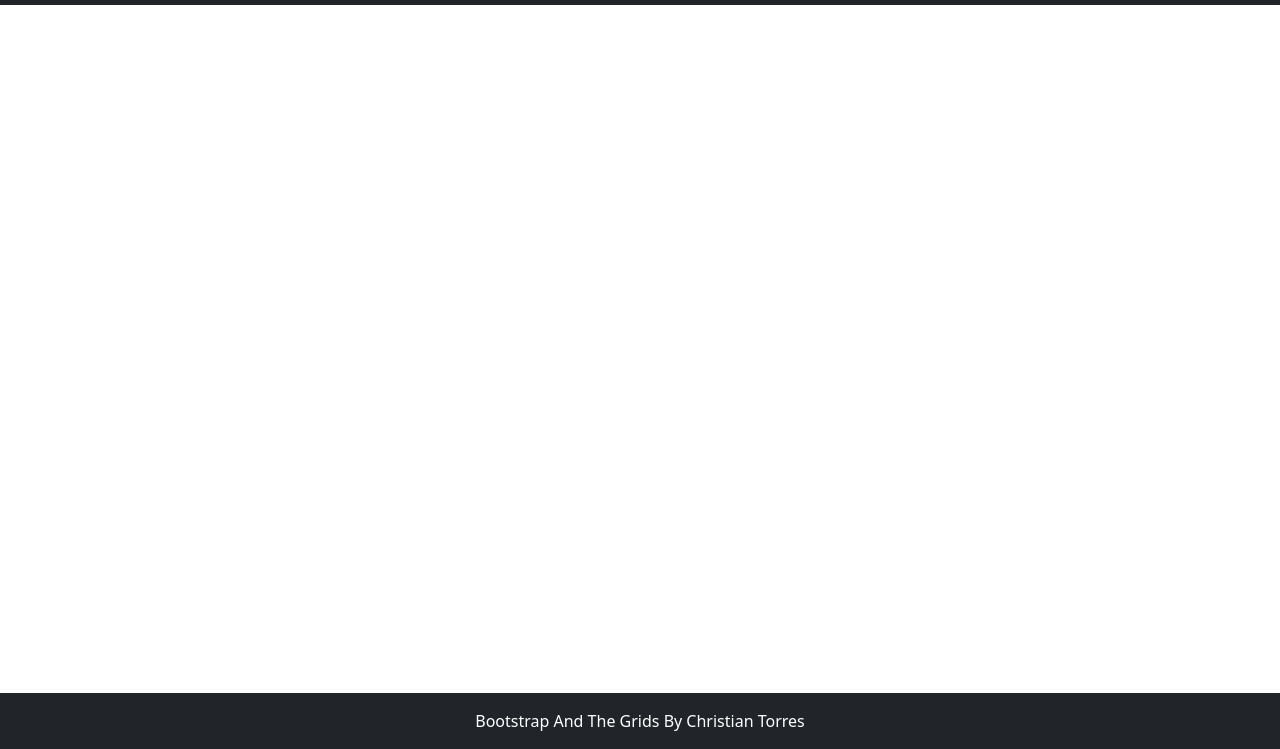
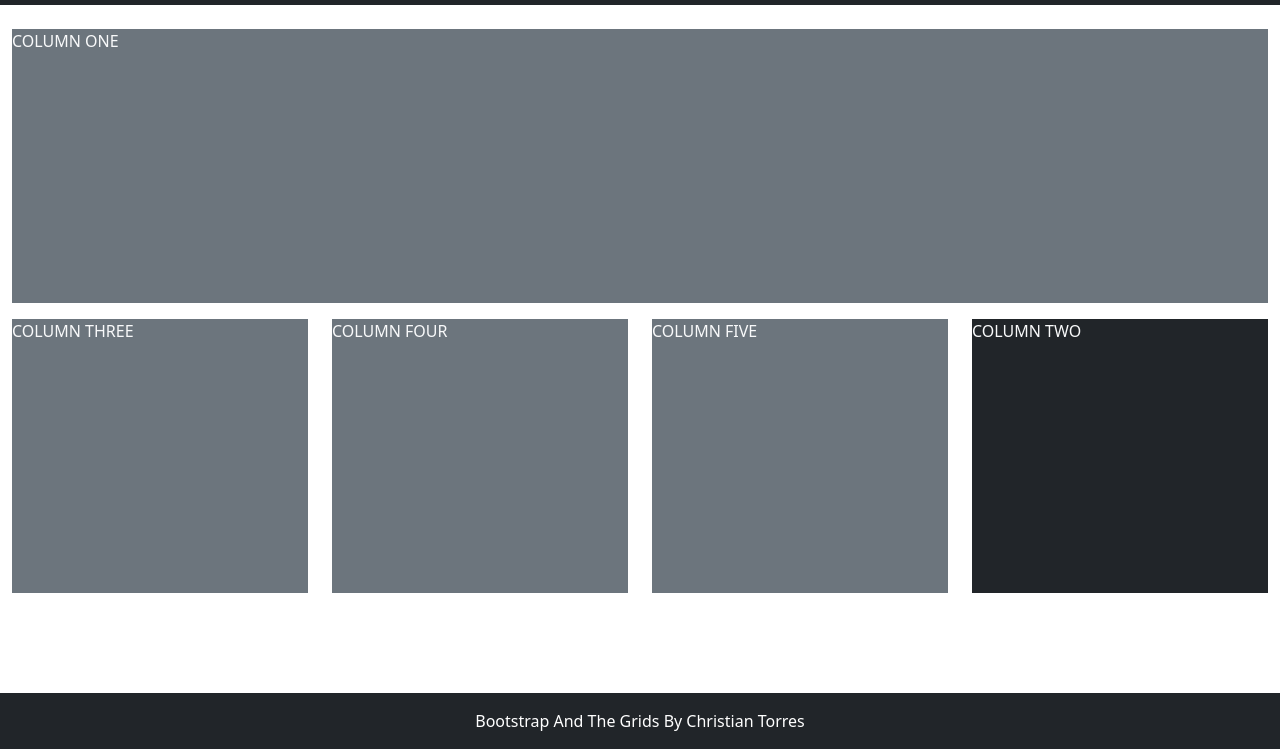
Before and after one commit to ctorres0312/BootstrapAndTheGrids, a plain HTML site: page Grid9.html in a window 1280 px wide. Shown: the part 51-800 px from the top of the page. Drawn offline with nearby package versions, Linux system fonts and the light colour scheme.

Commit message:
Grid 7 thru 9

```diff
--- a/Grid9.html
+++ b/Grid9.html
@@ -61,12 +61,39 @@
     </div>
 </nav>
 
-    <main class="flex-shrink-0">
-       <div class="container">
-
+<main class="flex-shrink-0">
+    <div class="container-fluid h-100 minHeight">
+        <div class="row h-100 gy-3 row-cols-1 row-cols-md-2">
+            <div class="col col-md-12">
+                <div class="bg-secondary text-light h-100">
+                    COLUMN ONE
+                </div>
+            </div>
+            <div class="col-6 col-md-3 order-last">
+                <div class="bg-dark text-light h-100">
+                    COLUMN TWO
+                </div>
+            </div>
+            <div class="col-6 col-md-3">
+                <div class="bg-secondary text-light h-100">
+                    COLUMN THREE
+                </div>
+            </div>
+            <div class="col-6 col-md-3">
+                <div class="bg-secondary text-light h-100">
+                    COLUMN FOUR
+                </div>
+            </div>
+            <div class="col-6 col-md-3">
+                <div class="bg-secondary text-light h-100">
+                    COLUMN FIVE
+                </div>
+            </div>
+            </div>
+        </div>
        </div>
 
-    </main>
+</main>
     <footer class="footer mt-auto py-3 bg-dark sticky-footer">
         <div class="container-fluid text-center">
             <span class="text-white">Bootstrap And The Grids By Christian Torres</span>
--- a/css/site.css
+++ b/css/site.css
@@ -12,6 +12,14 @@ main>.container {
 body> main {
     margin-top: 20px;
     margin-bottom: 60px;
+}
+
+main>.container {
+    padding: 60px 15px 0;
+}
+
+main>.container-fluid{
+    padding-top: 60px;
 }
 
 .homeBG {
```
Also changed, not shown: Grid7.html (+20 -3 lines), Grid8.html (+26 -4 lines).
